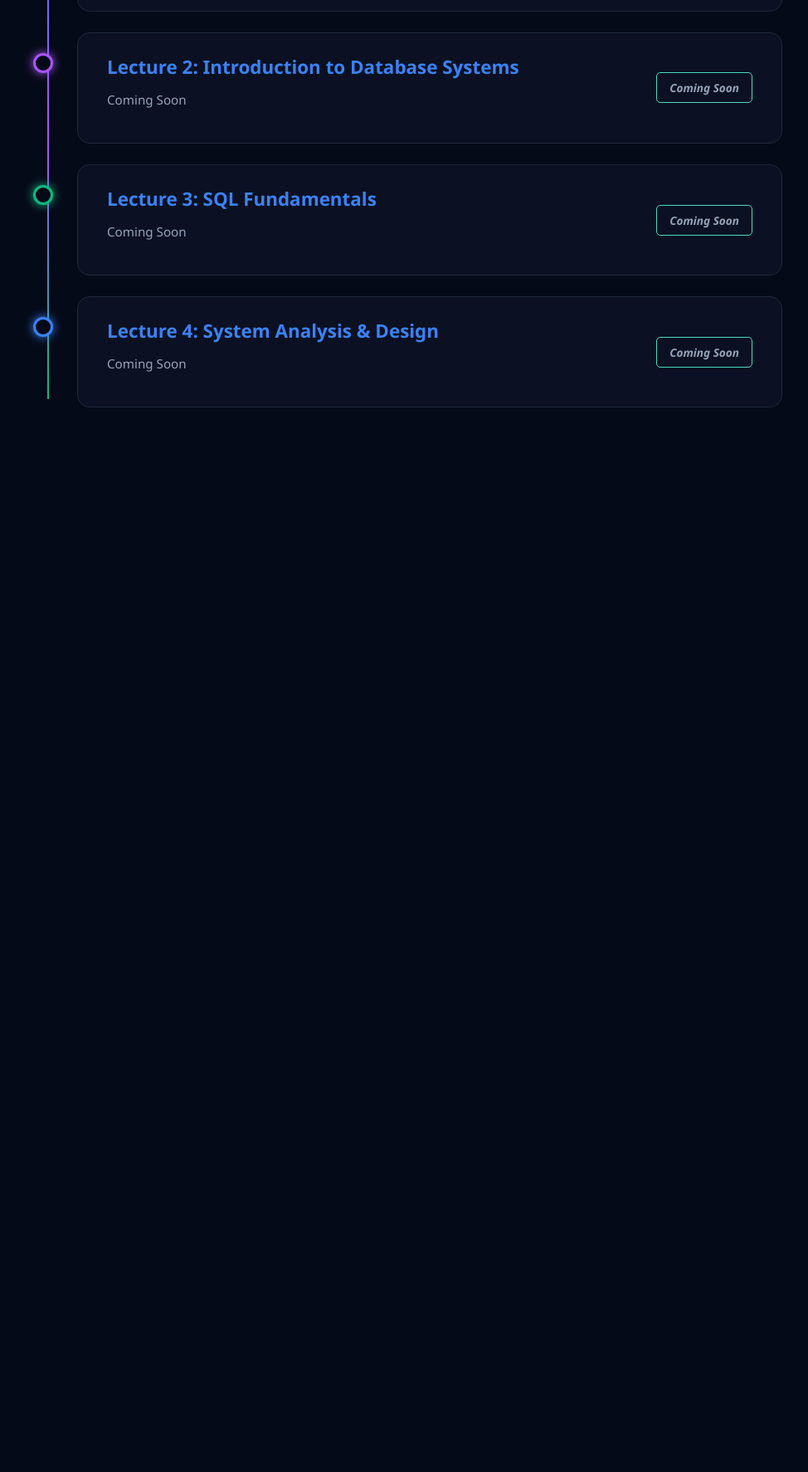
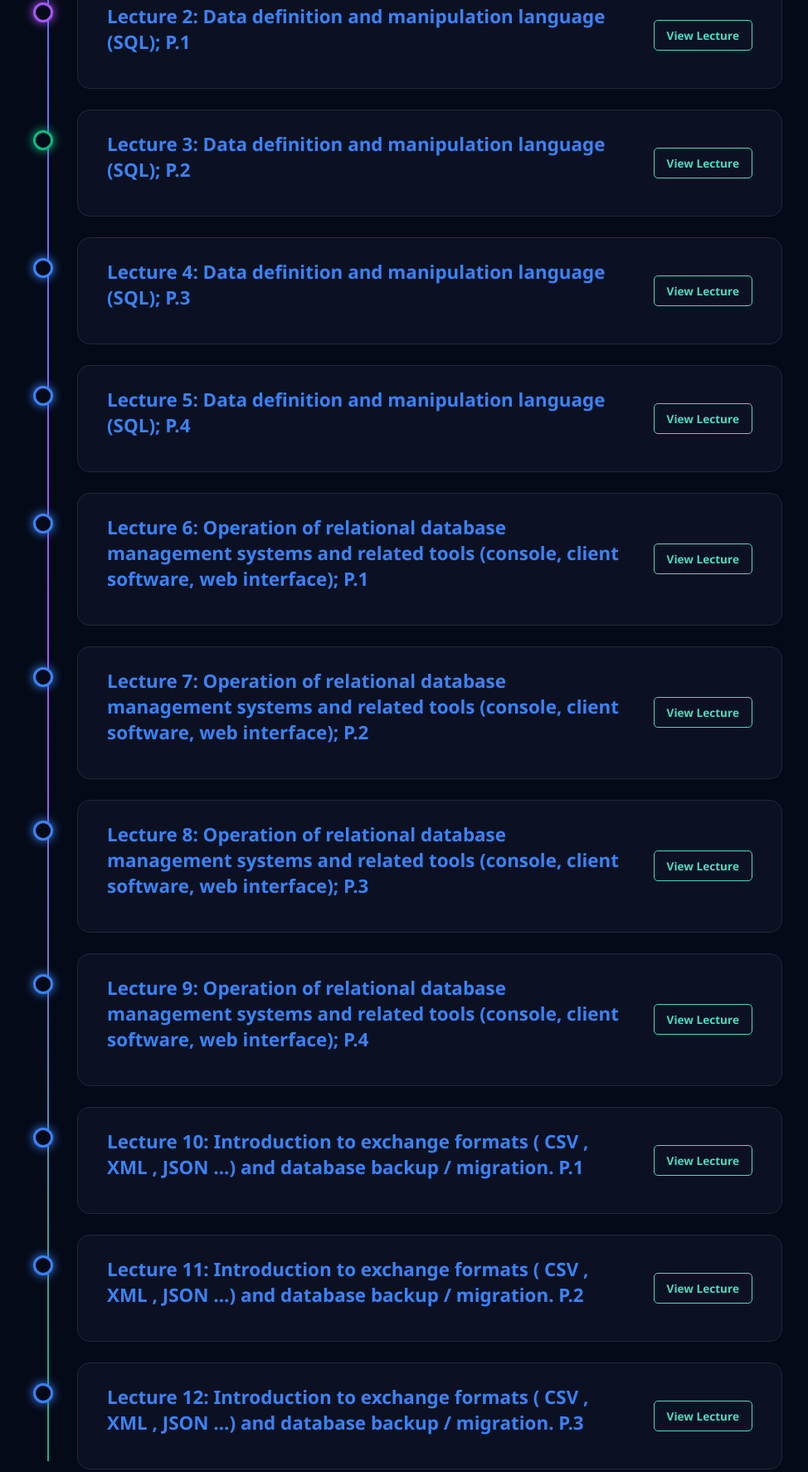
Before and after one commit to lolymagdy2006-boop/Information-System, a plain HTML site: page index.html in a window 1280 px wide. Shown: the part 845-2619 px from the top of the page at 83% size, without its empty margins (147-1121 px from the left). Before the commit the page ends 1401 px from the top, so only its background shows below. Drawn offline with Linux system fonts and the light colour scheme.

Commit message:
Update index.html

```diff
--- a/index.html
+++ b/index.html
@@ -91,8 +91,8 @@
                 <div class="indicator blue-glow"></div>
                 <div class="card course-card">
                     <div class="content-area">
-                        <h3>Lecture 1: From Concept to Code - The Data Modeling Journey</h3>
-                        <p>Explore the three stages of data modeling: Conceptual, Logical, and Physical. Learn why each phase matters and see real-world examples in an e-commerce context.</p>
+                        <h3><b>Lecture 1:</b> From Concept to Code - The Data Modeling Journey</h3>
+                        <p></p>
                     </div>
                     <a href="First Lecture Information System.html" class="view-topic">View Lecture</a>
                 </div>
@@ -102,10 +102,10 @@
                 <div class="indicator purple-glow"></div>
                 <div class="card course-card">
                     <div class="content-area">
-                        <h3>Lecture 2: Introduction to Database Systems</h3>
-                        <p>Coming Soon</p>
+                        <h3><b>Lecture 2:</b> Data definition and manipulation language (SQL); <b>P.1</b></h3>
+                        <p></p>
                     </div>
-                    <span class="view-topic coming-soon">Coming Soon</span>
+                    <a href="Second Lecture Information System.html" class="view-topic">View Lecture</a>
                 </div>
             </div>
 
@@ -113,10 +113,10 @@
                 <div class="indicator green-glow"></div>
                 <div class="card course-card">
                     <div class="content-area">
-                        <h3>Lecture 3: SQL Fundamentals</h3>
-                        <p>Coming Soon</p>
+                        <h3><b>Lecture 3:</b> Data definition and manipulation language (SQL); <b>P.2</b></h3>
+                        <p></p>
                     </div>
-                    <span class="view-topic coming-soon">Coming Soon</span>
+                    <a href="Third Lecture Information System.html" class="view-topic">View Lecture</a>
                 </div>
             </div>
 
@@ -124,15 +124,102 @@
                 <div class="indicator blue-glow"></div>
                 <div class="card course-card">
                     <div class="content-area">
-                        <h3>Lecture 4: System Analysis & Design</h3>
-                        <p>Coming Soon</p>
+                        <h3><b>Lecture 4:</b> Data definition and manipulation language (SQL); <b>P.3</b></h3>
+                        <p></p>
                     </div>
-                    <span class="view-topic coming-soon">Coming Soon</span>
+                    <a href="Fourth Lecture Information System.html" class="view-topic">View Lecture</a>
+                </div>
+
+            <div class="lesson-item">
+                <div class="indicator blue-glow"></div>
+                <div class="card course-card">
+                    <div class="content-area">
+                        <h3><b>Lecture 5:</b> Data definition and manipulation language (SQL); <b>P.4</b></h3>
+                        <p></p>
+                    </div>
+                    <a href="Fifth Lecture Information System.html" class="view-topic">View Lecture</a>
+                </div>
+
+
+            <div class="lesson-item">
+                <div class="indicator blue-glow"></div>
+                <div class="card course-card">
+                    <div class="content-area">
+                        <h3><b>Lecture 6:</b> Operation of relational database management systems and related tools (console, client software, web interface); <b>P.1</b></h3>
+                        <p></p>
+                    </div>
+                    <a href="Sixth Lecture Information System.html" class="view-topic">View Lecture</a>
+                </div>
+
+            <div class="lesson-item">
+                <div class="indicator blue-glow"></div>
+                <div class="card course-card">
+                    <div class="content-area">
+                        <h3><b>Lecture 7:</b> Operation of relational database management systems and related tools (console, client software, web interface); <b>P.2</b></h3>
+                        <p></p>
+                    </div>
+                    <a href="Seventh Lecture Information System.html" class="view-topic">View Lecture</a>
+                </div>
+
+
+           <div class="lesson-item">
+                <div class="indicator blue-glow"></div>
+                <div class="card course-card">
+                    <div class="content-area">
+                        <h3><b>Lecture 8:</b> Operation of relational database management systems and related tools (console, client software, web interface); <b>P.3</b></h3>
+                        <p></p>
+                    </div>
+                    <a href="Eighth Lecture Information System.html" class="view-topic">View Lecture</a>
+                </div>
+
+           <div class="lesson-item">
+                <div class="indicator blue-glow"></div>
+                <div class="card course-card">
+                    <div class="content-area">
+                        <h3><b>Lecture 9:</b> Operation of relational database management systems and related tools (console, client software, web interface); <b>P.4</b></h3>
+                        <p></p>
+                    </div>
+                    <a href="Ninth Lecture Information System.html" class="view-topic">View Lecture</a>
+                </div>
+
+               <div class="lesson-item">
+                <div class="indicator blue-glow"></div>
+                <div class="card course-card">
+                    <div class="content-area">
+                        <h3><b>Lecture 10:</b> Introduction to exchange formats ( CSV ,  XML , JSON ...) and database backup / migration. <b>P.1</b></h3>
+                        <p></p>
+                    </div>
+                    <a href="Tenth Lecture Information System.html" class="view-topic">View Lecture</a>
                 </div>
             </div>
         </div>
     </div>
 
+                <div class="lesson-item">
+                 <div class="indicator blue-glow"></div>
+                 <div class="card course-card">
+                      <div class="content-area">
+                            <h3><b>Lecture 11:</b> Introduction to exchange formats ( CSV ,  XML , JSON ...) and database backup / migration. <b>P.2</b></h3>
+                            <p></p>
+                      </div>
+                      <a href="Eleventh Lecture Information System.html" class="view-topic">View Lecture</a>
+                 </div>
+                </div>
+          </div>
+
+
+                <div class="lesson-item">
+                 <div class="indicator blue-glow"></div>
+                 <div class="card course-card">
+                      <div class="content-area">
+                            <h3><b>Lecture 12:</b> Introduction to exchange formats ( CSV ,  XML , JSON ...) and database backup / migration. <b>P.3</b></h3>
+                            <p></p>
+                      </div>
+                      <a href="Twelfth Lecture Information System.html" class="view-topic">View Lecture</a>
+                 </div>
+                </div>
+          </div>
+
     <script src="Information System.js"></script>
 </body>
 </html>
```
